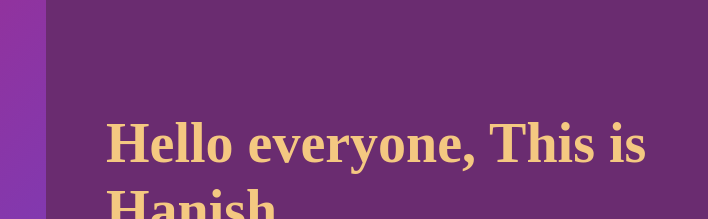
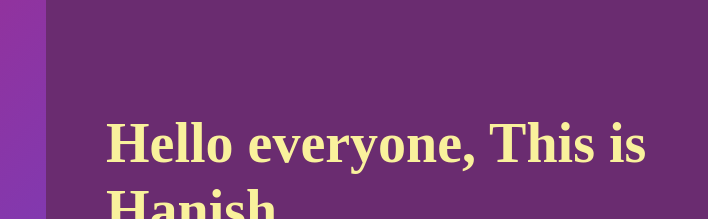
Before and after one commit to Hanish101/hanish101.github.io, a plain HTML site: page index.html in a window 1280 px wide. Shown: the part 167-386 px from the top of the page, 174-882 px from the left. Drawn offline with nearby package versions, Linux system fonts and the light colour scheme; files that its build step writes are made by us from their sources; a web font is replaced by a local one.

Commit message:
changes 1

```diff
--- a/assets/styles/style.css
+++ b/assets/styles/style.css
@@ -2,7 +2,7 @@
 
 :root {
     --color-body: #f3dbd0;
-    --color-heading: #f4c881;
+    --color-heading: #f9f19c;
     /* --color-base: #B83B5E; */
     --color-base: #9466ff;
     --color-base2: #6A2C70;
```
